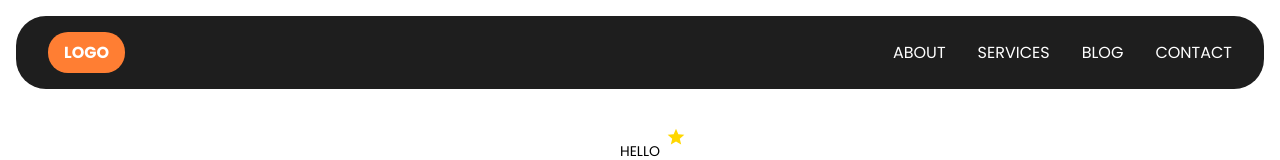
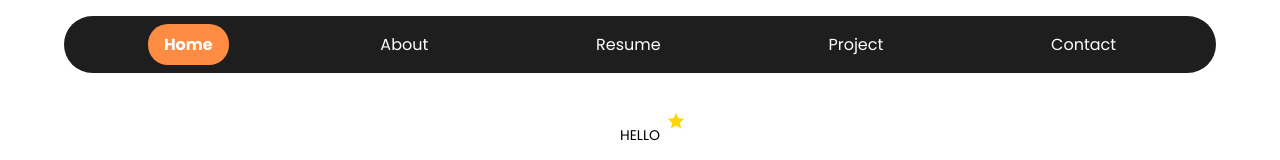
Before and after one commit to ThasaraSurage/Portfolio, a React (Create React App) app: page / in a window 1280 px wide. Shown: the top 160 px of the page. Built offline with nearby package versions, Linux system fonts and the light colour scheme.

Commit message:
navbar changed

```diff
--- a/src/components/Navbar.js
+++ b/src/components/Navbar.js
@@ -1,63 +1,44 @@
 import styled from "styled-components"
 
-const NavContainer = styled.div`
+const NavContainer = styled.nav`
   display: flex;
-  justify-content: space-between;
+  justify-content: space-around;
   align-items: center;
-  padding: 1rem 2rem;
   background-color: #1E1E1E;
   border-radius: 30px;
-  margin: 1rem;
-
-  @media (max-width: ${(props) => props.theme.breakpoints.md}) {
-    padding: 0.5rem 1rem;
-  }
-`
-
-const Logo = styled.div`
-  background-color: ${(props) => props.theme.colors.primary};
   padding: 0.5rem 1rem;
-  border-radius: 20px;
-  font-weight: bold;
-  color: white;
-  cursor: pointer;
-`
-
-const MenuItems = styled.div`
-  display: flex;
-  gap: 2rem;
-
-  @media (max-width: ${(props) => props.theme.breakpoints.md}) {
-    gap: 1rem;
-  }
+  width: 90%;
+  margin: 1rem auto;
 `
 
 const MenuItem = styled.a`
   color: white;
   text-decoration: none;
-  font-size: ${(props) => props.theme.fontSizes.fontmd};
-  cursor: pointer;
-  transition: color 0.3s ease;
+  font-size: 1rem;
+  padding: 0.5rem 1rem;
+  border-radius: 20px;
+  transition: background 0.3s ease, color 0.3s ease;
+
+  ${({ active }) =>
+    active &&
+    `
+    background-color: #FF8C42;
+    font-weight: bold;
+  `}
 
   &:hover {
-    color: ${(props) => props.theme.colors.primary};
-  }
-
-  @media (max-width: ${(props) => props.theme.breakpoints.md}) {
-    font-size: ${(props) => props.theme.fontSizes.fontsm};
+    color: #FF8C42;
   }
 `
 
 const Navbar = () => {
   return (
     <NavContainer>
-      <Logo>LOGO</Logo>
-      <MenuItems>
-        <MenuItem href="#about">ABOUT</MenuItem>
-        <MenuItem href="#services">SERVICES</MenuItem>
-        <MenuItem href="#blog">BLOG</MenuItem>
-        <MenuItem href="#contact">CONTACT</MenuItem>
-      </MenuItems>
+      <MenuItem href="#home" active>Home</MenuItem>
+      <MenuItem href="#about">About</MenuItem>
+      <MenuItem href="#resume">Resume</MenuItem>
+      <MenuItem href="#project">Project</MenuItem>
+      <MenuItem href="#contact">Contact</MenuItem>
     </NavContainer>
   )
 }
```
